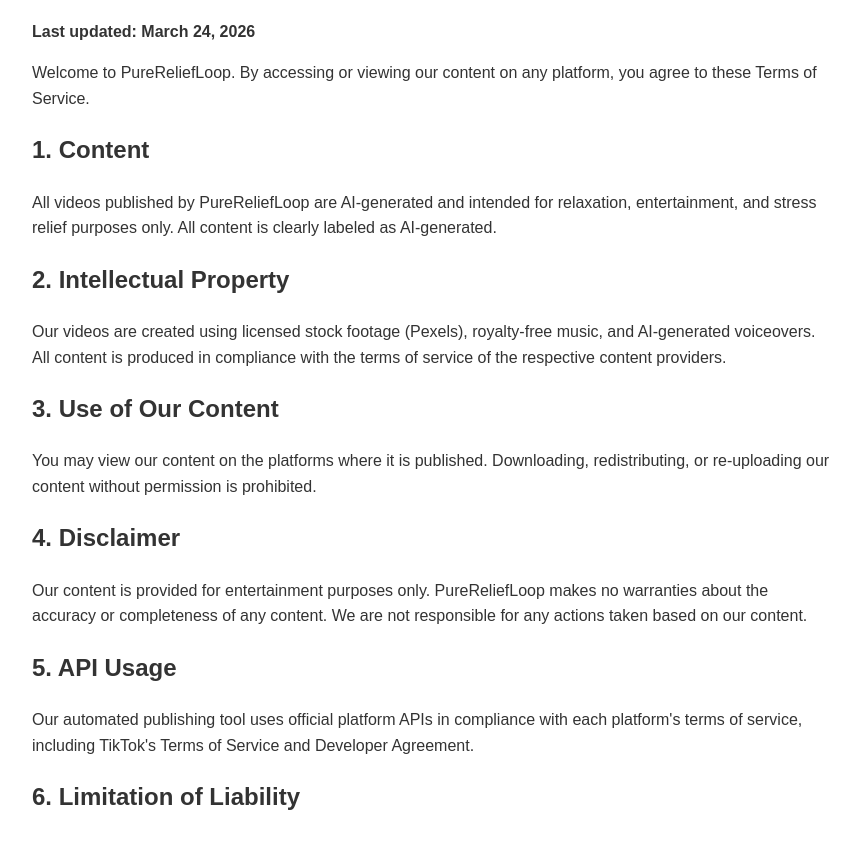
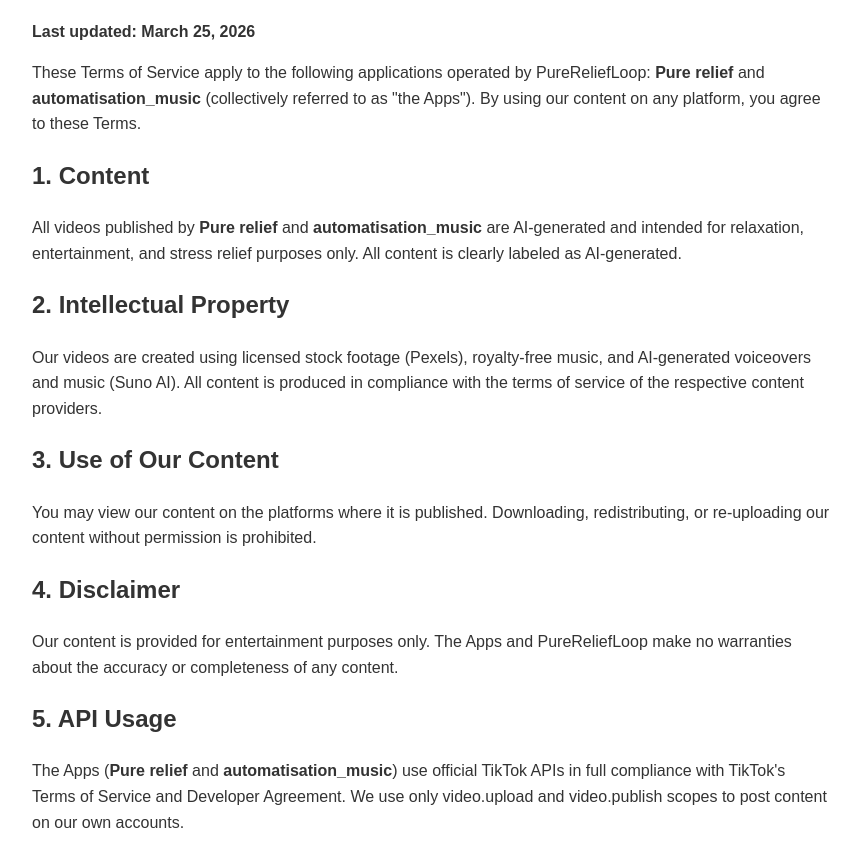
Before and after one commit to maximeoc/purereliefloop-legal, a plain HTML site: page terms.html in a window 1280 px wide. Shown: the part 94-936 px from the top of the page, without its empty margins (208-1068 px from the left). Drawn offline with Linux system fonts and the light colour scheme.

Commit message:
Update terms.html - mention app names

```diff
--- a/terms.html
+++ b/terms.html
@@ -1,27 +1,27 @@
 <!DOCTYPE html>
 <html lang="en">
-<head><meta charset="UTF-8"><title>Terms of Service - PureReliefLoop</title>
+<head><meta charset="UTF-8"><title>Terms of Service - PureReliefLoop & automatisation_music</title>
 <style>body{font-family:Arial,sans-serif;max-width:800px;margin:40px auto;padding:0 20px;color:#333;line-height:1.6}</style>
 </head>
 <body>
 <h1>Terms of Service</h1>
-<p><strong>Last updated: March 24, 2026</strong></p>
-<p>Welcome to PureReliefLoop. By accessing or viewing our content on any platform, you agree to these Terms of Service.</p>
+<p><strong>Last updated: March 25, 2026</strong></p>
+<p>These Terms of Service apply to the following applications operated by PureReliefLoop: <strong>Pure relief</strong> and <strong>automatisation_music</strong> (collectively referred to as "the Apps"). By using our content on any platform, you agree to these Terms.</p>
 
 <h2>1. Content</h2>
-<p>All videos published by PureReliefLoop are AI-generated and intended for relaxation, entertainment, and stress relief purposes only. All content is clearly labeled as AI-generated.</p>
+<p>All videos published by <strong>Pure relief</strong> and <strong>automatisation_music</strong> are AI-generated and intended for relaxation, entertainment, and stress relief purposes only. All content is clearly labeled as AI-generated.</p>
 
 <h2>2. Intellectual Property</h2>
-<p>Our videos are created using licensed stock footage (Pexels), royalty-free music, and AI-generated voiceovers. All content is produced in compliance with the terms of service of the respective content providers.</p>
+<p>Our videos are created using licensed stock footage (Pexels), royalty-free music, and AI-generated voiceovers and music (Suno AI). All content is produced in compliance with the terms of service of the respective content providers.</p>
 
 <h2>3. Use of Our Content</h2>
 <p>You may view our content on the platforms where it is published. Downloading, redistributing, or re-uploading our content without permission is prohibited.</p>
 
 <h2>4. Disclaimer</h2>
-<p>Our content is provided for entertainment purposes only. PureReliefLoop makes no warranties about the accuracy or completeness of any content. We are not responsible for any actions taken based on our content.</p>
+<p>Our content is provided for entertainment purposes only. The Apps and PureReliefLoop make no warranties about the accuracy or completeness of any content.</p>
 
 <h2>5. API Usage</h2>
-<p>Our automated publishing tool uses official platform APIs in compliance with each platform's terms of service, including TikTok's Terms of Service and Developer Agreement.</p>
+<p>The Apps (<strong>Pure relief</strong> and <strong>automatisation_music</strong>) use official TikTok APIs in full compliance with TikTok's Terms of Service and Developer Agreement. We use only video.upload and video.publish scopes to post content on our own accounts.</p>
 
 <h2>6. Limitation of Liability</h2>
 <p>PureReliefLoop shall not be liable for any indirect, incidental, or consequential damages arising from the use of our content.</p>
```
